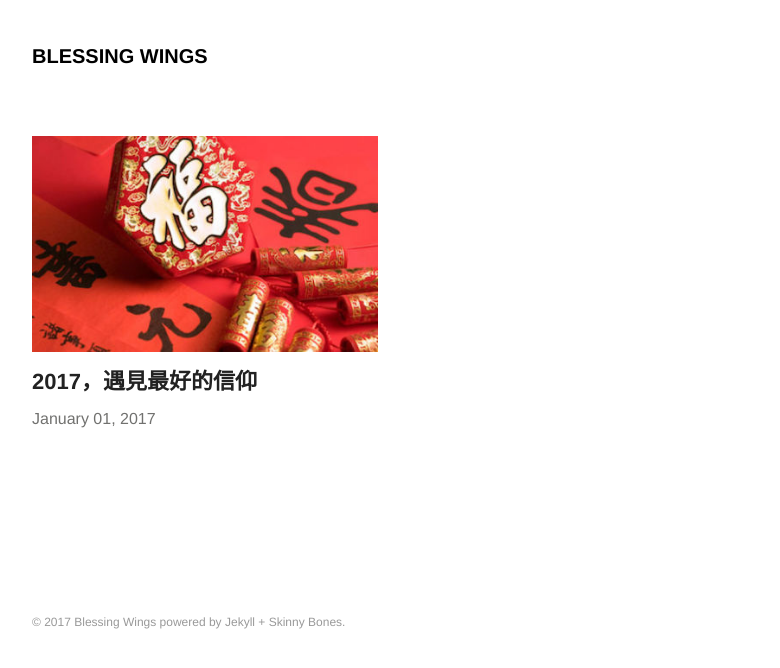
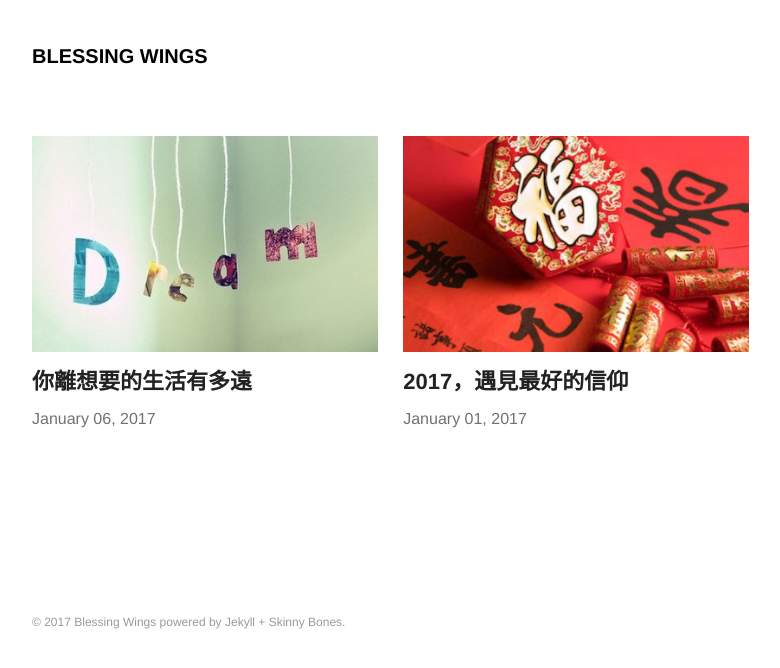
Before and after one commit to saintfish/blessingwings-blog, a Jekyll site: the page built from index.md, in a window 1280 px wide. Shown: the top 668 px of the page, without its empty margins (64-844 px from the left). Built offline with Jekyll 4.4.1, drawn with Linux system fonts in a browser that asks for light colours.

Commit message:
Publish 你離想要的生活有多遠

```diff
--- a/_drafts/new-life.md
+++ b/_posts/2017-01-06-desired-life.md
@@ -1,8 +1,8 @@
 ---
 layout: article
-title: 你离想要的生活有多远
+title: 你離想要的生活有多遠
 image:
-  teaser: 2017-01/new-life-teaser.jpg
+  teaser: 2017-01/desired-life-teaser.jpg
 ---
 一般我問別人「你喜歡現在的工作嗎？」通常得到的答復是「還行」。但如果我問「你嚮往的生活是怎樣的？」幾乎所有被問的人都會眨著發光的眼睛，把他們腦海中理想的生活描述一遍。當然，不會和現實同等。
 
```
Also changed, not shown: images/2017-01/desired-life-teaser.jpg (renamed from images/2017-01/new-life-teaser.jpg).
